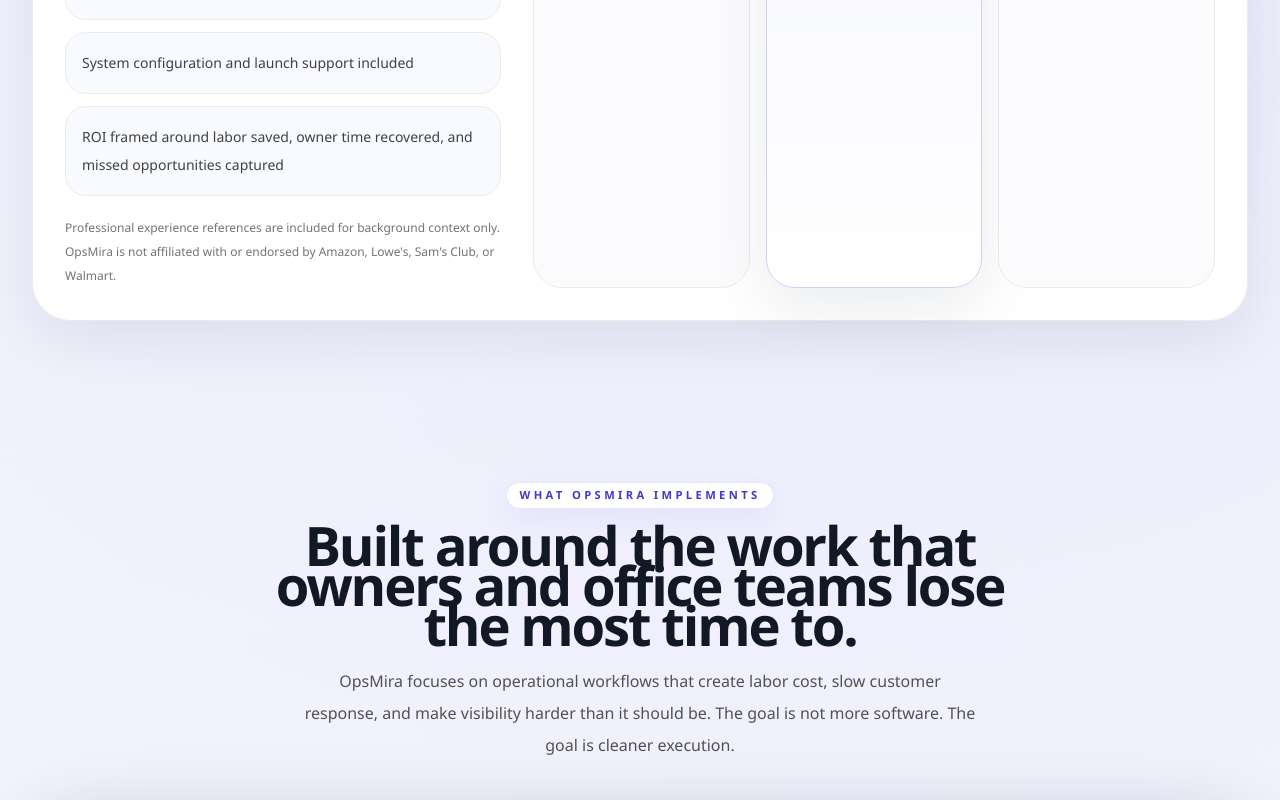
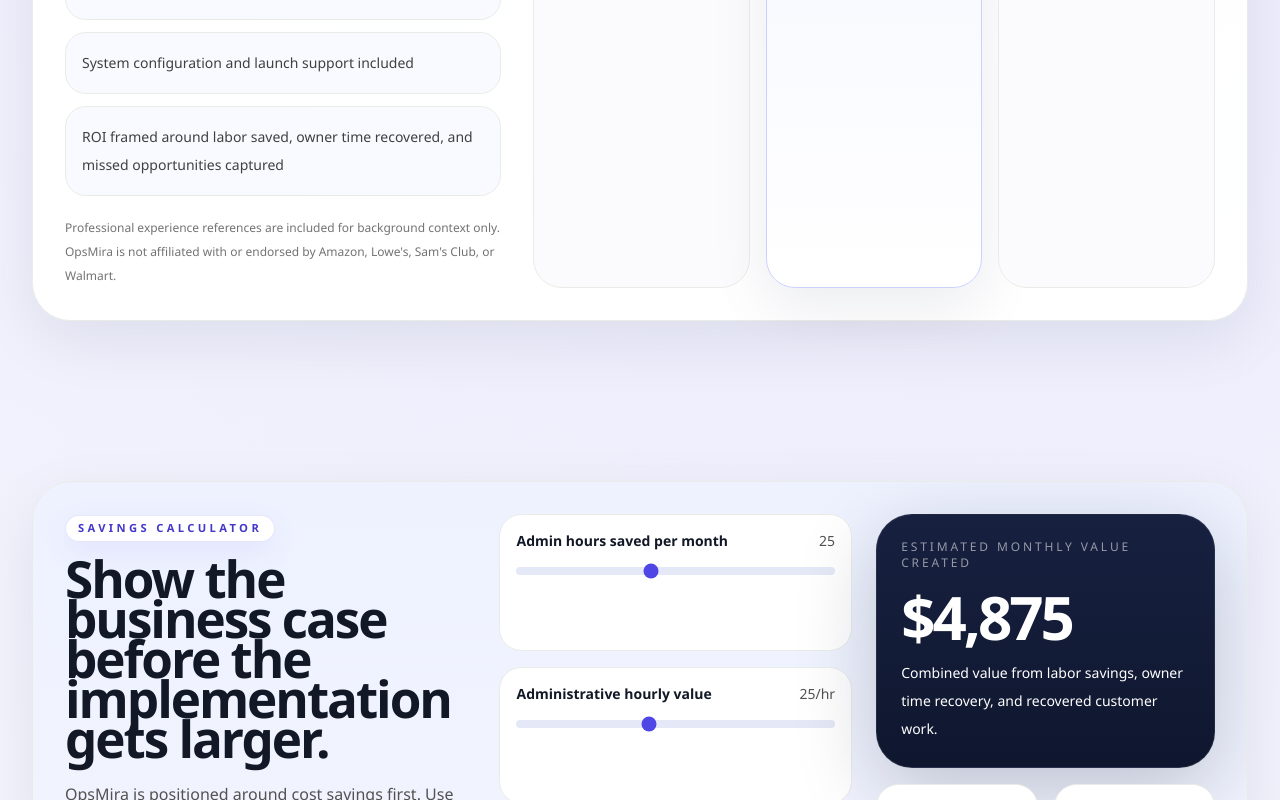
Before and after one commit to adclara/opsmira-web, a Next.js app: page / in a window 1280 px wide. Shown: the part 2000-2800 px from the top of the page. Built offline with nearby package versions, Linux system fonts and the light colour scheme.

Commit message:
Reposition savings calculator and fix ROI layout

```diff
--- a/app/page.tsx
+++ b/app/page.tsx
@@ -24,10 +24,10 @@ export default function HomePage() {
     <>
       <Hero />
       <TrustedBy />
+      <ROICalculator />
       <ServicesSection />
       <ComparisonSection />
       <EngagementSection />
-      <ROICalculator />
       <CaseStudySection />
       <ProcessSection />
       <IndustriesSection />
--- a/components/ROICalculator.tsx
+++ b/components/ROICalculator.tsx
@@ -86,7 +86,7 @@ export function ROICalculator() {
   }, [adminHours, adminRate, ownerHours, ownerRate, recoveredJobs, jobValue, planPrice]);
 
   return (
-    <section className="section-shell section-space">
+    <section id="savings-calculator" className="section-shell section-space scroll-mt-28">
       <div className="overflow-hidden rounded-[2.5rem] border border-stone-200 bg-[linear-gradient(180deg,#eef2ff,#f7f8fc)] p-6 shadow-soft sm:p-8">
         <div className="grid gap-8 xl:grid-cols-[0.72fr_1.28fr]">
           <div>
@@ -240,19 +240,19 @@ export function ROICalculator() {
 
               <div className="rounded-[1.6rem] border border-stone-200 bg-white p-6">
                 <div className="grid gap-4 sm:grid-cols-2">
-                  <div>
+                  <div className="rounded-[1.3rem] border border-stone-200 bg-[#fbfcff] p-4">
                     <p className="text-xs uppercase tracking-[0.22em] text-neutral-500">
                       Yearly value
                     </p>
-                    <p className="mt-3 text-5xl font-semibold tracking-[-0.04em] text-foreground">
+                    <p className="mt-3 text-4xl font-semibold tracking-[-0.04em] text-foreground sm:text-5xl">
                       {formatCurrency(results.yearlyValue)}
                     </p>
                   </div>
-                  <div>
+                  <div className="rounded-[1.3rem] border border-stone-200 bg-[#fbfcff] p-4">
                     <p className="text-xs uppercase tracking-[0.22em] text-neutral-500">
                       ROI multiple
                     </p>
-                    <p className="mt-3 text-5xl font-semibold tracking-[-0.04em] text-foreground">
+                    <p className="mt-3 text-4xl font-semibold tracking-[-0.04em] text-foreground sm:text-5xl">
                       {results.roi.toFixed(1)}x
                     </p>
                   </div>
--- a/lib/data.ts
+++ b/lib/data.ts
@@ -87,6 +87,7 @@ export const site = {
 
 export const navLinks: NavLink[] = [
   { label: "Services", href: "/services" },
+  { label: "Savings Calculator", href: "/#savings-calculator" },
   { label: "Case Studies", href: "/case-studies" },
   { label: "About", href: "/about" },
   { label: "Contact", href: "/contact" }
```
